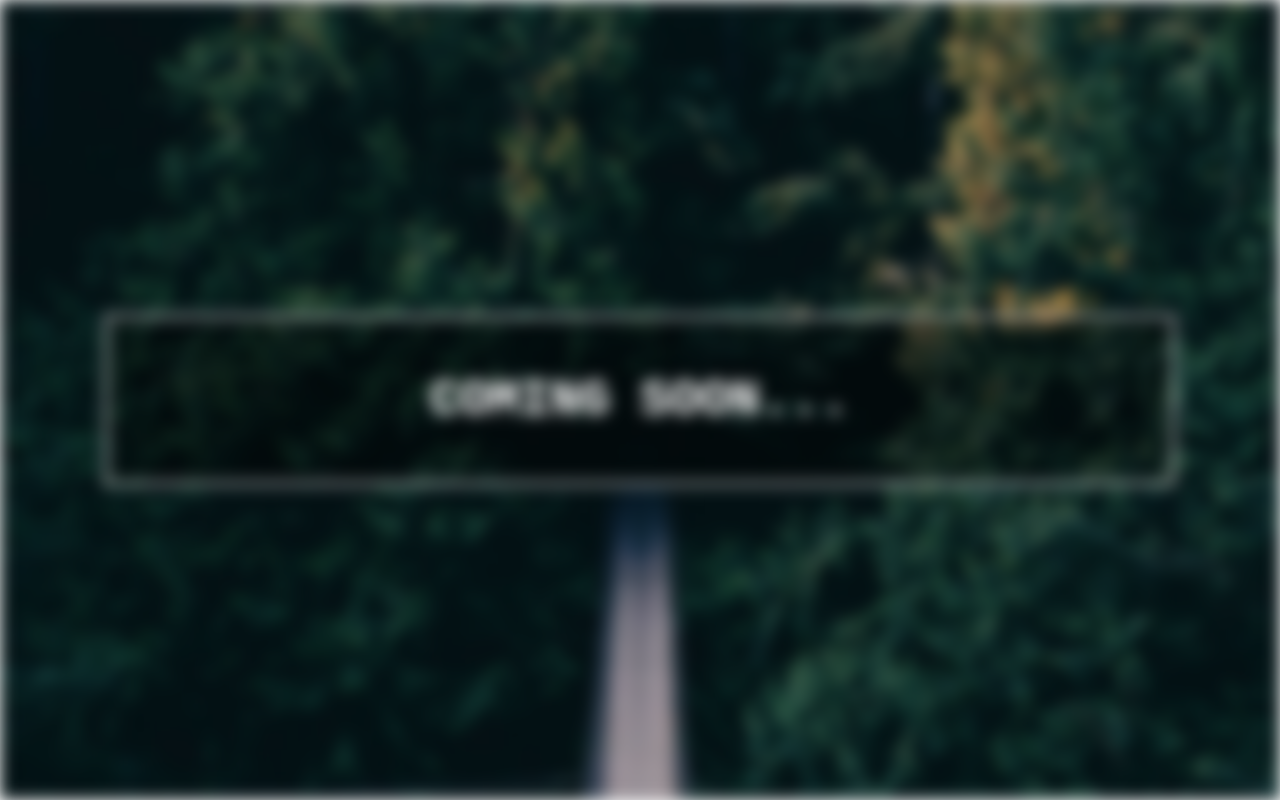
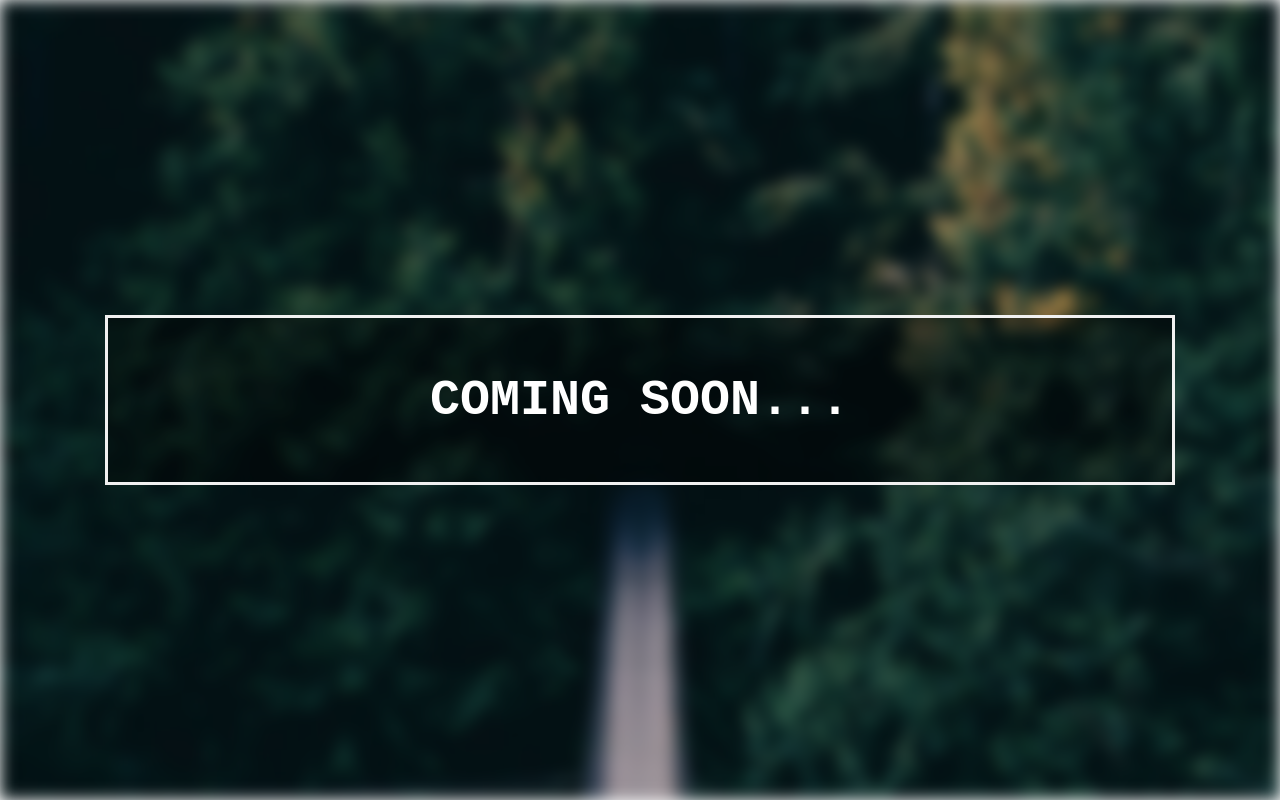
Before and after one commit to nitishkohli/TestBlogDown, a plain HTML site: page index.html in a window 1280 px wide. Drawn offline with Linux system fonts and the light colour scheme.

Commit message:
Correct Font

```diff
--- a/index.html
+++ b/index.html
@@ -36,6 +36,9 @@
               width: 80%;
               padding: 20px;
               text-align: center;
+              color: white;
+              font-family: "Courier New", Courier, monospace;
+              font-size: 25px;
             }
 
             hr {
@@ -48,9 +51,10 @@
 <body>
 
 <div class="bgimg">
-    <div class="middle">
-        <h1>COMING SOON...</h1>
-    </div>
+
+</div>
+<div class="middle">
+  <h1>COMING SOON...</h1>
 </div>
 
 </body>
```
